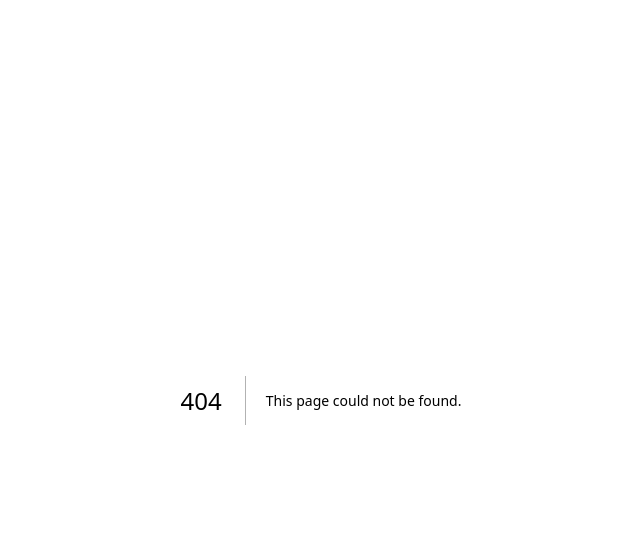
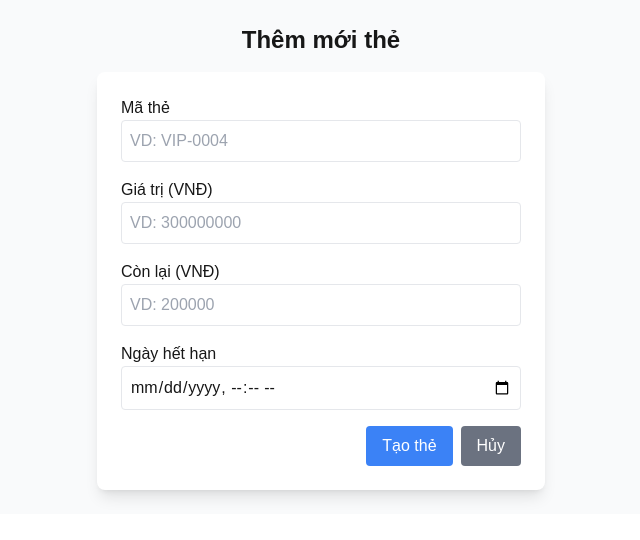
Before and after one commit to vinhhung1108/vipcard_frontend, a Next.js app: page /dashboard/cards/new in a window 1280 px wide. Before the commit this address had no page. Shown: the top 540 px of the page, without its empty margins (319-959 px from the left). Built offline with nearby package versions, Linux system fonts and the light colour scheme; no server answers.

Commit message:
Đồng bộ interface Card trong FetchCards và thêm validate form

```diff
--- a/src/app/dashboard/cards/[cardId]/modal/page.tsx
+++ b/src/app/dashboard/cards/[cardId]/modal/page.tsx
@@ -9,9 +9,20 @@ import { authAxios, isAxiosError } from "@/components/AuthAxios";
 interface Card {
   id: string;
   code: string;
-  value?: number;
-  remaining?: number;
+  value: string;
+  remainingValue: string;
   expiredAt: string;
+  createdAt?: string;
+  updatedAt?: string;
+  services?: { id: number; name: string; description: string }[];
+  partners?: {
+    id: number;
+    name: string;
+    address: string;
+    phone: string | null;
+    email: string | null;
+  }[];
+  referralCode?: { id: number; code: string; description: string };
 }
 
 export default function CardModal() {
@@ -47,11 +58,19 @@ export default function CardModal() {
   const formattedExpiredAt = card
     ? format(new Date(card.expiredAt), "dd/MM/yyyy HH:mm:ss", { locale: vi })
     : null;
+  const formattedCreatedAt =
+    card && card.createdAt
+      ? format(new Date(card.createdAt), "dd/MM/yyyy HH:mm:ss", { locale: vi })
+      : null;
+  const formattedUpdatedAt =
+    card && card.updatedAt
+      ? format(new Date(card.updatedAt), "dd/MM/yyyy HH:mm:ss", { locale: vi })
+      : null;
 
   const handleDelete = async () => {
     if (confirm("Xác nhận xóa?")) {
       setDeleting(true);
-      setError(null); // Reset error trước khi xóa
+      setError(null);
       try {
         const response = await authAxios.delete(`/cards/${cardId}`);
         if (response.status === 200 || response.status === 204) {
@@ -102,16 +121,56 @@ export default function CardModal() {
               <strong>Mã thẻ:</strong> {card.code || "Không có"}
             </p>
             <p>
-              <strong>Giá trị:</strong> {card.value?.toLocaleString() ?? "0"}{" "}
+              <strong>Giá trị:</strong> {Number(card.value).toLocaleString()}{" "}
               VNĐ
             </p>
             <p>
               <strong>Còn lại:</strong>{" "}
-              {card.remaining?.toLocaleString() ?? "0"} VNĐ
+              {Number(card.remainingValue).toLocaleString()} VNĐ
             </p>
             <p>
               <strong>Hết hạn:</strong> {formattedExpiredAt || "Không có"}
             </p>
+            {formattedCreatedAt && (
+              <p>
+                <strong>Ngày tạo:</strong> {formattedCreatedAt}
+              </p>
+            )}
+            {formattedUpdatedAt && (
+              <p>
+                <strong>Ngày cập nhật:</strong> {formattedUpdatedAt}
+              </p>
+            )}
+            {card.services && card.services.length > 0 && (
+              <div>
+                <strong>Dịch vụ:</strong>
+                <ul className="list-disc pl-5">
+                  {card.services.map((service) => (
+                    <li key={service.id}>
+                      {service.name}: {service.description}
+                    </li>
+                  ))}
+                </ul>
+              </div>
+            )}
+            {card.partners && card.partners.length > 0 && (
+              <div>
+                <strong>Đối tác:</strong>
+                <ul className="list-disc pl-5">
+                  {card.partners.map((partner) => (
+                    <li key={partner.id}>
+                      {partner.name} - {partner.address}
+                    </li>
+                  ))}
+                </ul>
+              </div>
+            )}
+            {card.referralCode && (
+              <p>
+                <strong>Mã giới thiệu:</strong> {card.referralCode.code} (
+                {card.referralCode.description})
+              </p>
+            )}
           </div>
           <div className="mt-4 flex justify-end space-x-2">
             <button
--- /dev/null
+++ b/src/app/dashboard/cards/new/page.tsx
@@ -0,0 +1,141 @@
+"use client";
+import { useState } from "react";
+import { useRouter } from "next/navigation";
+import { authAxios } from "@/components/AuthAxios";
+
+interface Card {
+  code: string;
+  value: string;
+  remainingValue: string;
+  expiredAt: string;
+}
+
+export default function NewCardPage() {
+  const router = useRouter();
+  const [formData, setFormData] = useState<Card>({
+    code: "",
+    value: "",
+    remainingValue: "",
+    expiredAt: "",
+  });
+  const [error, setError] = useState<string | null>(null);
+  const [loading, setLoading] = useState(false);
+
+  const handleChange = (
+    e: React.ChangeEvent<HTMLInputElement | HTMLTextAreaElement>
+  ) => {
+    const { name, value } = e.target;
+    setFormData((prev) => ({ ...prev, [name]: value }));
+  };
+
+  const handleSubmit = async () => {
+    setLoading(true);
+    setError(null);
+
+    // Validate dữ liệu
+    if (
+      !formData.code ||
+      !formData.value ||
+      !formData.remainingValue ||
+      !formData.expiredAt
+    ) {
+      setError("Vui lòng điền đầy đủ thông tin");
+      setLoading(false);
+      return;
+    }
+    if (isNaN(Number(formData.value)) || Number(formData.value) <= 0) {
+      setError("Giá trị phải là số dương");
+      setLoading(false);
+      return;
+    }
+    if (
+      isNaN(Number(formData.remainingValue)) ||
+      Number(formData.remainingValue) < 0
+    ) {
+      setError("Số dư phải là số không âm");
+      setLoading(false);
+      return;
+    }
+
+    try {
+      await authAxios.post("/cards", formData);
+      router.push("/dashboard/cards");
+    } catch (err: any) {
+      setError(err.response?.data?.message || "Lỗi khi tạo thẻ");
+      setLoading(false);
+    }
+  };
+
+  return (
+    <div className="p-6 bg-gray-50">
+      <h1 className="text-2xl font-bold mb-4 text-foreground text-center">
+        Thêm mới thẻ
+      </h1>
+      {error && <div className="text-red-500 text-center mb-4">{error}</div>}
+      <div className="max-w-md mx-auto bg-white p-6 rounded-lg shadow-lg">
+        <div className="space-y-4">
+          <div>
+            <label className="block text-foreground">Mã thẻ</label>
+            <input
+              type="text"
+              name="code"
+              value={formData.code}
+              onChange={handleChange}
+              className="w-full p-2 border rounded"
+              placeholder="VD: VIP-0004"
+            />
+          </div>
+          <div>
+            <label className="block text-foreground">Giá trị (VNĐ)</label>
+            <input
+              type="text"
+              name="value"
+              value={formData.value}
+              onChange={handleChange}
+              className="w-full p-2 border rounded"
+              placeholder="VD: 300000000"
+            />
+          </div>
+          <div>
+            <label className="block text-foreground">Còn lại (VNĐ)</label>
+            <input
+              type="text"
+              name="remainingValue"
+              value={formData.remainingValue}
+              onChange={handleChange}
+              className="w-full p-2 border rounded"
+              placeholder="VD: 200000"
+            />
+          </div>
+          <div>
+            <label className="block text-foreground">Ngày hết hạn</label>
+            <input
+              type="datetime-local"
+              name="expiredAt"
+              value={formData.expiredAt}
+              onChange={handleChange}
+              className="w-full p-2 border rounded"
+            />
+          </div>
+        </div>
+        <div className="mt-4 flex justify-end space-x-2">
+          <button
+            onClick={handleSubmit}
+            disabled={loading}
+            className={`px-4 py-2 bg-blue-500 text-white rounded ${
+              loading ? "opacity-50 cursor-not-allowed" : "hover:bg-blue-600"
+            }`}
+          >
+            {loading ? "Đang tạo..." : "Tạo thẻ"}
+          </button>
+          <button
+            onClick={() => router.back()}
+            className="px-4 py-2 bg-gray-500 text-white rounded hover:bg-gray-600"
+          >
+            Hủy
+          </button>
+        </div>
+      </div>
+    </div>
+  );
+}
--- a/src/app/dashboard/cards/page.tsx
+++ b/src/app/dashboard/cards/page.tsx
@@ -1,17 +1,32 @@
 "use client";
 import { useState, useCallback } from "react";
+import { useRouter } from "next/navigation";
 import { Spinner } from "@nextui-org/react";
 import FetchCards from "@/components/FetchCards";
+import { format } from "date-fns"; // Thêm date-fns
+import { vi } from "date-fns/locale";
 
 interface Card {
   id: string;
   code: string;
-  value: number;
-  remaining: number;
+  value: string;
+  remainingValue: string;
   expiredAt: string;
+  createdAt?: string;
+  updatedAt?: string;
+  services?: { id: number; name: string; description: string }[];
+  partners?: {
+    id: number;
+    name: string;
+    address: string;
+    phone: string | null;
+    email: string | null;
+  }[];
+  referralCode?: { id: number; code: string; description: string };
 }
 
 export default function CardsPage() {
+  const router = useRouter();
   const [cards, setCards] = useState<Card[] | null>(null);
   const [error, setError] = useState<string | null>(null);
   const [loading, setLoading] = useState(true);
@@ -44,9 +59,17 @@ export default function CardsPage() {
         <div className="text-center text-foreground">Không có thẻ nào</div>
       ) : (
         <>
-          <h1 className="text-2xl font-bold mb-4 text-foreground text-center">
-            Danh sách thẻ
-          </h1>
+          <div className="flex justify-between items-center mb-4">
+            <h1 className="text-2xl font-bold text-foreground">
+              Danh sách thẻ
+            </h1>
+            <button
+              onClick={() => router.push("/dashboard/cards/new")}
+              className="px-4 py-2 bg-blue-500 text-white rounded hover:bg-blue-600"
+            >
+              Thêm mới thẻ
+            </button>
+          </div>
           <table className="w-full border-collapse">
             <thead>
               <tr>
@@ -67,9 +90,17 @@ export default function CardsPage() {
                       {card.code}
                     </a>
                   </td>
-                  <td className="border p-2">{card.value}</td>
-                  <td className="border p-2">{card.remaining}</td>
-                  <td className="border p-2">{card.expiredAt}</td>
+                  <td className="border p-2">
+                    {Number(card.value).toLocaleString()} VNĐ
+                  </td>
+                  <td className="border p-2">
+                    {Number(card.remainingValue).toLocaleString()} VNĐ
+                  </td>
+                  <td className="border p-2">
+                    {format(new Date(card.expiredAt), "dd/MM/yyyy HH:mm:ss", {
+                      locale: vi,
+                    })}
+                  </td>
                 </tr>
               ))}
             </tbody>
--- a/src/components/FetchCards.tsx
+++ b/src/components/FetchCards.tsx
@@ -5,9 +5,14 @@ import { authAxios, isAxiosError } from "@/components/AuthAxios";
 interface Card {
   id: string;
   code: string;
-  value: number;
-  remaining: number;
+  value: string; // Thay number thành string
+  remainingValue: string; // Thay remaining thành remainingValue và dùng string
   expiredAt: string;
+  createdAt?: string;
+  updatedAt?: string;
+  services?: { id: number; name: string; description: string }[];
+  partners?: { id: number; name: string; address: string; phone: string | null; email: string | null }[];
+  referralCode?: { id: number; code: string; description: string };
 }
 
 interface FetchCardsProps {
@@ -19,8 +24,7 @@ interface FetchCardsProps {
 }
 
 export default function FetchCards({ onDataAction }: FetchCardsProps) {
-  // eslint-disable-next-line @typescript-eslint/no-unused-vars
-  const [loading, setLoading] = useState(true); // Giữ loading để truyền cho cha
+  const [loading, setLoading] = useState(true);
 
   useEffect(() => {
     const fetchCards = async () => {
@@ -43,7 +47,7 @@ export default function FetchCards({ onDataAction }: FetchCardsProps) {
     };
 
     fetchCards();
-  }, [onDataAction]); // Thêm onDataAction vào mảng phụ thuộc
+  }, [onDataAction]);
 
   return null;
 }
```
